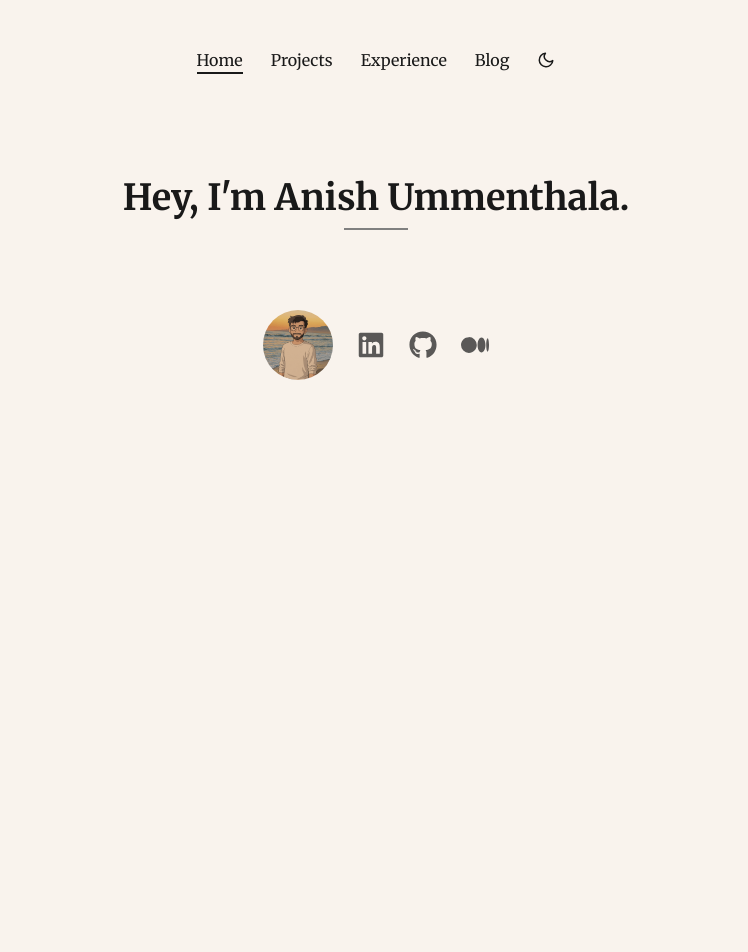
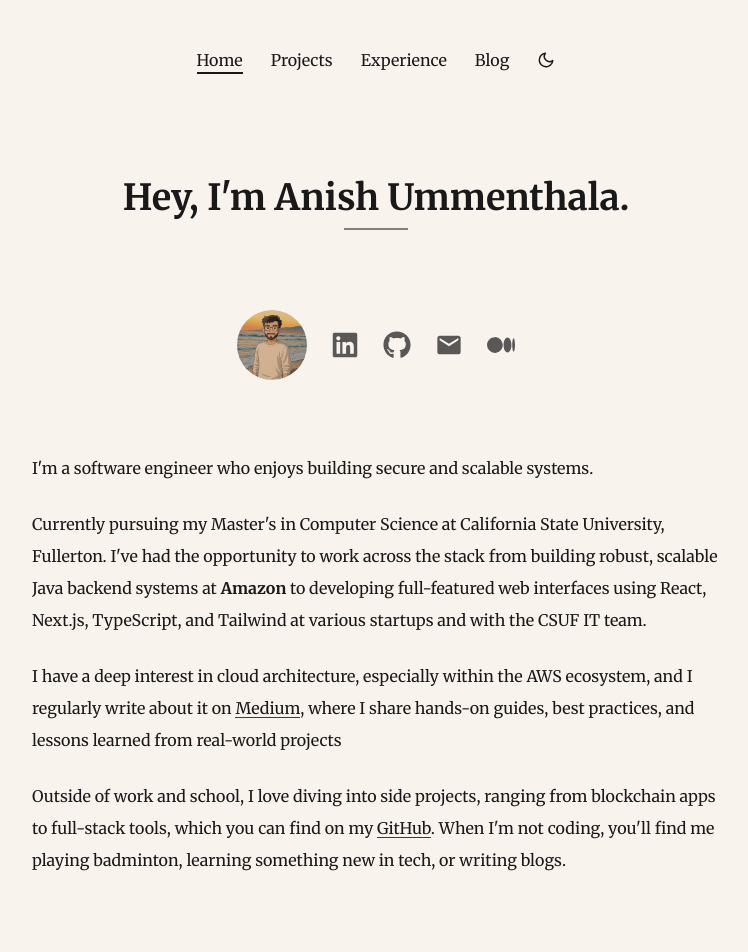
Before and after one commit to anish-u/uanish.com, a Next.js app: page / in a window 1280 px wide. Shown: the top 952 px of the page, without its empty margins (264-1012 px from the left). Before the commit the page ends 800 px from the top, so only its background shows below. Built offline with nearby package versions, Linux system fonts and the light colour scheme.

Commit message:
chore: implement homepage intro section

```diff
--- a/src/app/(routes)/experience/page.tsx
+++ b/src/app/(routes)/experience/page.tsx
@@ -1,7 +1,15 @@
+import { Metadata } from "next";
+
+import Heading from "@/components/common/heading";
+
+export const metadata: Metadata = {
+  title: "Experience",
+};
+
 export default function Home() {
   return (
-    <div className="flex h-full items-center justify-center">
-      <p className="font-serif text-4xl font-bold">Experience</p>
+    <div className="flex h-full flex-col items-center gap-10 px-0 py-4 md:px-4 md:py-10">
+      <Heading type="secondary">Experience</Heading>
     </div>
   );
 }
--- a/src/app/(routes)/page.tsx
+++ b/src/app/(routes)/page.tsx
@@ -1,45 +1,14 @@
-import Image from "next/image";
-import Link from "next/link";
-
-import { BsMedium } from "react-icons/bs";
-import { FaGithub, FaLinkedin } from "react-icons/fa";
-
 import Heading from "@/components/common/heading";
+import ContactSection from "@/components/home/contact-section";
+import IntroSection from "@/components/home/intro-section";
 
 export default function Home() {
   return (
     <div className="flex h-full flex-col items-center gap-4 px-0 py-4 md:gap-10 md:px-4 md:py-10">
       <Heading type="primary">Hey, I&apos;m Anish Ummenthala.</Heading>
-      <div className="flex w-full items-center justify-center gap-6">
-        <Image
-          src="/images/profile.png"
-          alt="Anish Ummenthala"
-          width={70}
-          height={70}
-          objectFit="cover"
-          aria-label="Anish Ummenthala"
-          className="aspect-auto rounded-full grayscale-40 transition-all duration-150 ease-in-out hover:grayscale-0"
-        />
-        <Link href="https://linkedin.com/in/uanish">
-          <FaLinkedin
-            aria-label="LinkedIn"
-            className="text-black-light/80 dark:text-white-base/60 h-7 w-7 cursor-pointer rounded transition-all duration-200 ease-in-out hover:text-black dark:hover:text-white"
-          />
-        </Link>
-        <Link href="https://github.com/Anish-U" aria-label="GitHub">
-          <FaGithub
-            aria-label="GitHub"
-            className="text-black-light/80 dark:text-white-base/60 h-7 w-7 cursor-pointer rounded transition-all duration-200 ease-in-out hover:text-black dark:hover:text-white"
-          />
-        </Link>
-
-        <Link href="https://medium.com/@ummenthala.anish" aria-label="Medium">
-          <BsMedium
-            aria-label="Medium"
-            className="text-black-light/80 dark:text-white-base/60 h-7 w-7 cursor-pointer rounded transition-all duration-200 ease-in-out hover:text-black dark:hover:text-white"
-          />
-        </Link>
-      </div>
+      <ContactSection />
+      <IntroSection />
+      <Heading type="secondary">Recent Projects</Heading>
     </div>
   );
 }
--- a/src/app/globals.css
+++ b/src/app/globals.css
@@ -16,4 +16,7 @@
 
   --color-black-light: #333333;
   --color-black-dark: #222222;
+
+  /* Box Shadows */
+  --shadow-link: inset 0 -0.05em 0 #000;
 }
--- /dev/null
+++ b/src/components/home/contact-section/index.tsx
@@ -0,0 +1,50 @@
+import Image from "next/image";
+import Link from "next/link";
+
+import { BsMedium } from "react-icons/bs";
+import { FaGithub, FaLinkedin } from "react-icons/fa";
+import { MdEmail } from "react-icons/md";
+
+import { socialLinks } from "@/constants/site-config";
+
+export default function ContactSection() {
+  return (
+    <div className="flex w-full items-center justify-center gap-6 pb-4">
+      <Image
+        src="/images/profile.png"
+        alt="Anish Ummenthala"
+        width={70}
+        height={70}
+        objectFit="cover"
+        aria-label="Anish Ummenthala"
+        className="aspect-auto rounded-full grayscale-40 transition-all duration-150 ease-in-out hover:grayscale-0"
+      />
+
+      <Link href={socialLinks.linkedIn} aria-label="LinkedIn" target="_blank">
+        <FaLinkedin
+          aria-label="LinkedIn"
+          className="text-black-light/80 dark:text-white-base/60 h-7 w-7 cursor-pointer rounded transition-all duration-200 ease-in-out hover:text-black dark:hover:text-white"
+        />
+      </Link>
+
+      <Link href={socialLinks.github} aria-label="GitHub" target="_blank">
+        <FaGithub
+          aria-label="GitHub"
+          className="text-black-light/80 dark:text-white-base/60 h-7 w-7 cursor-pointer rounded transition-all duration-200 ease-in-out hover:text-black dark:hover:text-white"
+        />
+      </Link>
+      <Link href={socialLinks.email} aria-label="Email">
+        <MdEmail
+          aria-label="Email"
+          className="text-black-light/80 dark:text-white-base/60 h-7 w-7 cursor-pointer rounded transition-all duration-200 ease-in-out hover:text-black dark:hover:text-white"
+        />
+      </Link>
+      <Link href={socialLinks.medium} aria-label="Medium" target="_blank">
+        <BsMedium
+          aria-label="Medium"
+          className="text-black-light/80 dark:text-white-base/60 h-7 w-7 cursor-pointer rounded transition-all duration-200 ease-in-out hover:text-black dark:hover:text-white"
+        />
+      </Link>
+    </div>
+  );
+}
--- /dev/null
+++ b/src/components/home/intro-section/index.tsx
@@ -0,0 +1,40 @@
+import Link from "next/link";
+
+import { socialLinks } from "@/constants/site-config";
+
+export default function IntroSection() {
+  return (
+    <div className="flex w-full flex-col justify-center gap-6 py-4 text-left font-serif text-base/8">
+      <p>
+        I&apos;m a software engineer who enjoys building secure and scalable
+        systems.
+      </p>
+      <p>
+        Currently pursuing my Master&apos;s in Computer Science at California
+        State University, Fullerton. I&apos;ve had the opportunity to work
+        across the stack from building robust, scalable Java backend systems at{" "}
+        <strong>Amazon</strong> to developing full-featured web interfaces using
+        React, Next.js, TypeScript, and Tailwind at various startups and with
+        the CSUF IT team.
+      </p>
+      <p>
+        I have a deep interest in cloud architecture, especially within the AWS
+        ecosystem, and I regularly write about it on{" "}
+        <Link href={socialLinks.medium} className="shadow-link">
+          Medium
+        </Link>
+        , where I share hands-on guides, best practices, and lessons learned
+        from real-world projects
+      </p>
+      <p>
+        Outside of work and school, I love diving into side projects, ranging
+        from blockchain apps to full-stack tools, which you can find on my{" "}
+        <Link href={socialLinks.github} className="shadow-link">
+          GitHub
+        </Link>
+        . When I&apos;m not coding, you&apos;ll find me playing badminton,
+        learning something new in tech, or writing blogs.
+      </p>
+    </div>
+  );
+}
--- a/src/constants/site-config.ts
+++ b/src/constants/site-config.ts
@@ -1,4 +1,9 @@
-import { NavBarLink, Routes, SiteConfig } from "@/interfaces/site-config";
+import {
+  NavBarLink,
+  Routes,
+  SiteConfig,
+  SocialLinks,
+} from "@/interfaces/site-config";
 
 /**
  * Site config for meta tags
@@ -40,3 +45,13 @@ export const navBarLinks: NavBarLink[] = [
     href: routes.blog,
   },
 ];
+
+/**
+ * Social links
+ */
+export const socialLinks: SocialLinks = {
+  linkedIn: "https://linkedin.com/in/uanish",
+  github: "https://github.com/Anish-U",
+  email: "mailto:ummenthala.anish@gmail",
+  medium: "https://medium.com/@ummenthala.anish",
+};
```
Also changed, not shown: src/interfaces/site-config.ts (+10 -0 lines).
